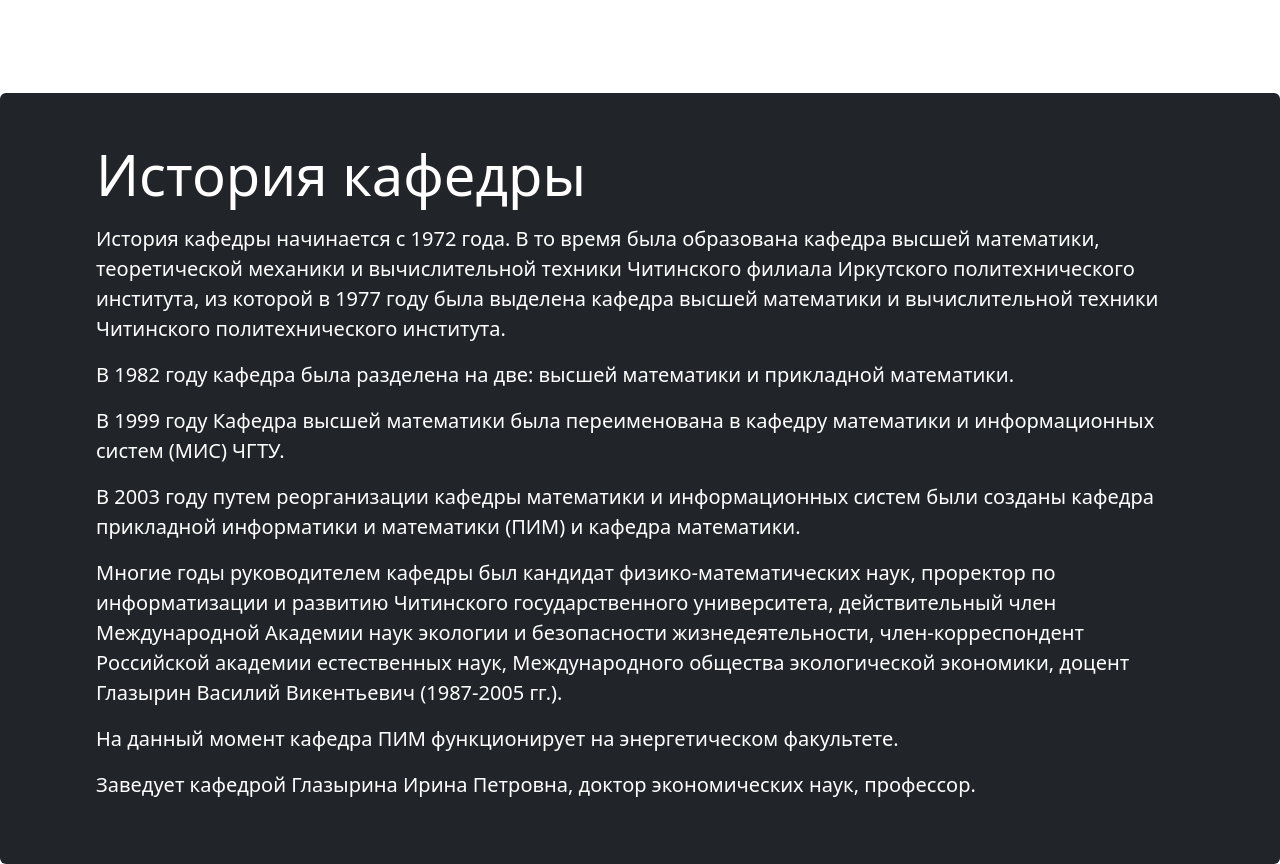
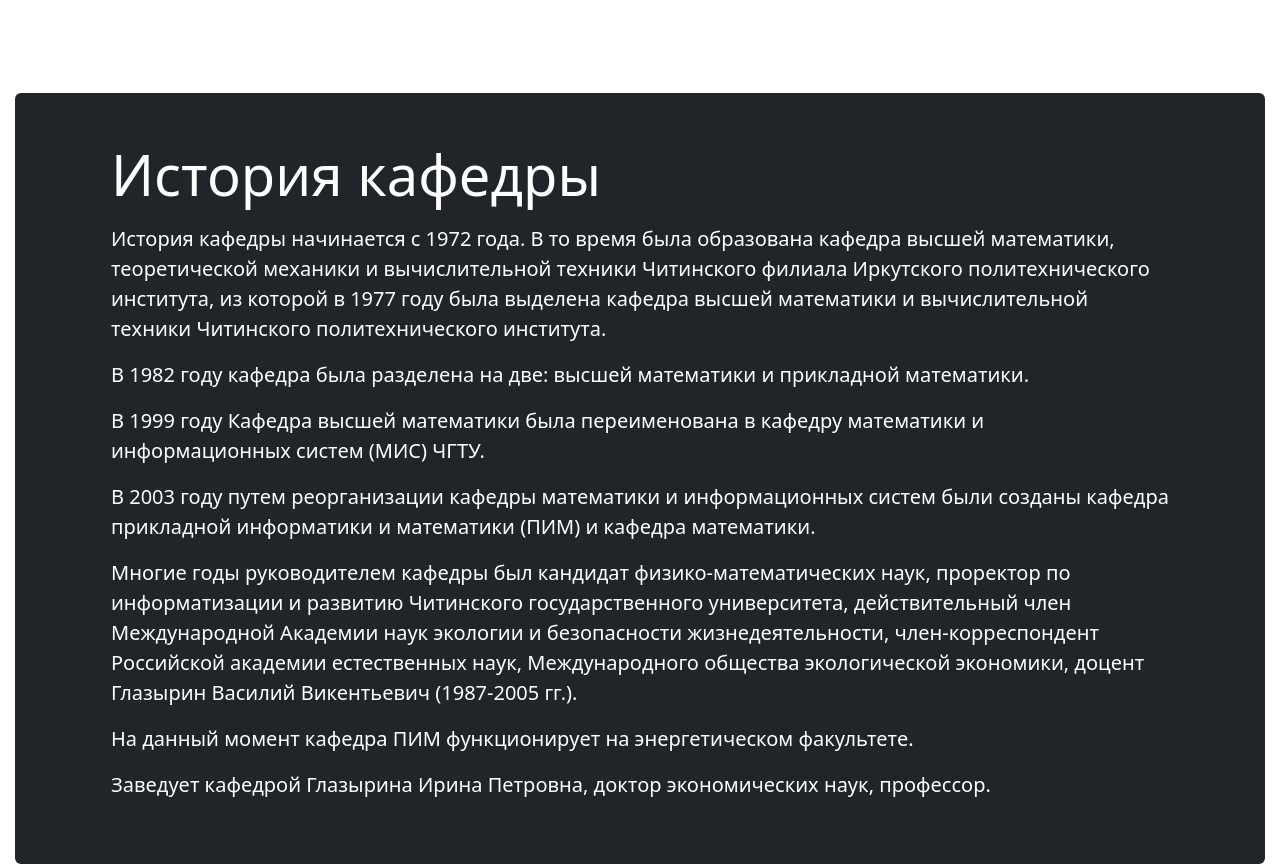
Before and after one commit to Silex999/bootstrap, a plain HTML site: page index.html in a window 1280 px wide. Shown: the part 618-1482 px from the top of the page. Drawn offline with nearby package versions, Linux system fonts and the light colour scheme.

Commit message:
Update index.html

```diff
--- a/index.html
+++ b/index.html
@@ -40,7 +40,7 @@
           </div>
         </div>
       </div>
-      <div id="history" class="p-4 p-md-5 rounded bg-dark text-white">
+      <div id="history" style="margin-left: 15px; margin-right: 15px;" class="p-4 p-md-5 rounded bg-dark text-white">
         <div class="px-5">
           <h1 class="display-4">История кафедры</h1>
           <p class="lead my-3">История кафедры начинается с 1972 года. В то время была образована кафедра высшей математики, теоретической механики и вычислительной техники Читинского филиала Иркутского политехнического института, из которой в 1977 году была выделена кафедра высшей математики и вычислительной техники Читинского политехнического института.
```
